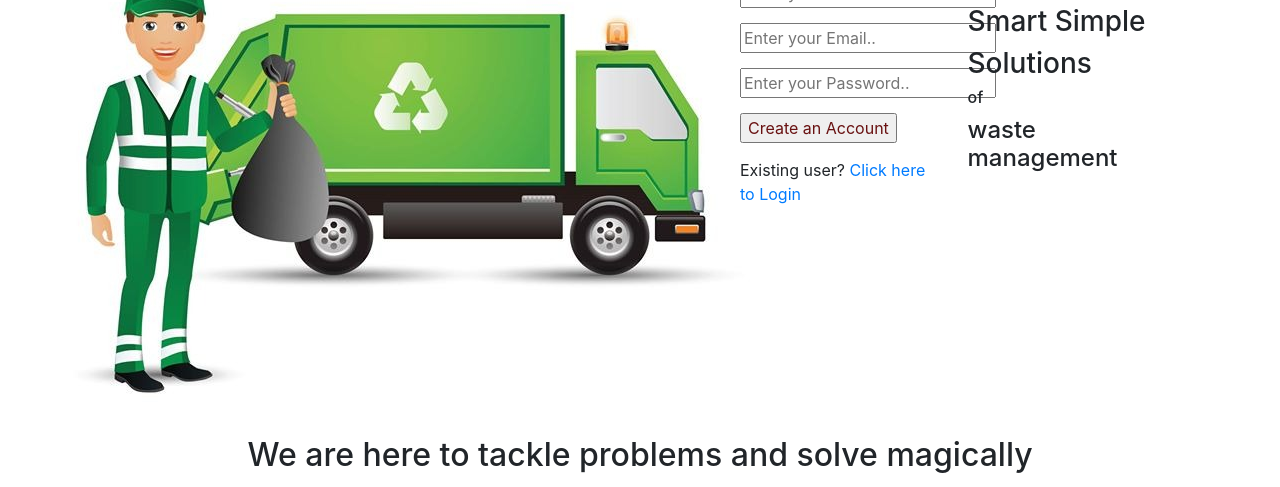
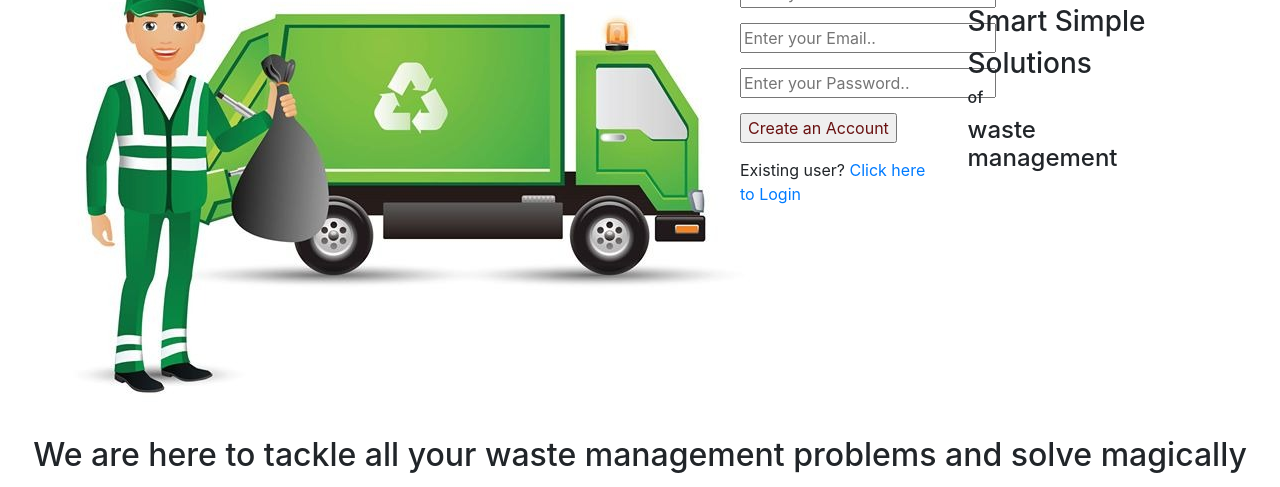
Before and after one commit to Manjunathno09/toter.in, a plain HTML site: page index.html in a window 1280 px wide. Shown: the part 354-841 px from the top of the page. Drawn offline with nearby package versions, Linux system fonts and the light colour scheme.

Commit message:
Update index.html

```diff
--- a/index.html
+++ b/index.html
@@ -91,7 +91,7 @@
 </div>
 <div>
 
-    <h2><p class="tag">We are here to tackle problems and solve magically </p></h2>
+    <h2><p class="tag">We are here to tackle all your waste management problems and solve magically </p></h2>
 </div>
 <div class="container-fluid bg-dark text-light" >
     <div class="row" id="bottom">
```
